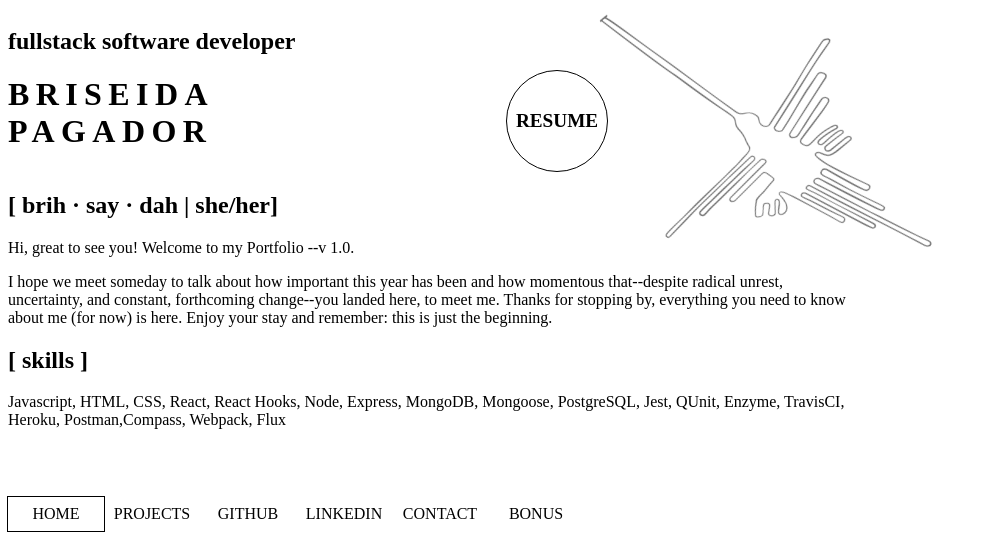
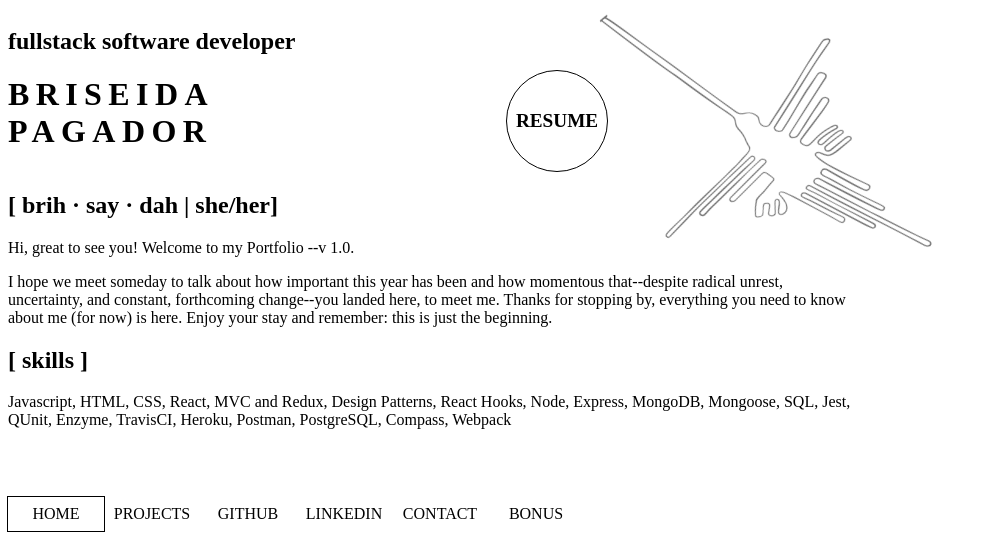
Before and after one commit to bpagador/portfolio, a React app: page / in a window 1280 px wide. Shown: the top 558 px of the page, without its empty margins (0-988 px from the left). Built offline with nearby package versions, Linux system fonts and the light colour scheme; a web font is replaced by a local one.

Commit message:
upgraded resume

```diff
--- a/src/components/home/Home.jsx
+++ b/src/components/home/Home.jsx
@@ -17,7 +17,7 @@ export default function Home() {
       </div><h2>[ skills ]</h2>
       <div>
         <p>
-        Javascript, HTML, CSS, React, React Hooks, Node, Express, MongoDB, Mongoose, PostgreSQL, Jest, QUnit, Enzyme, TravisCI, Heroku, Postman,Compass, Webpack, Flux
+        Javascript, HTML, CSS, React, MVC and Redux, Design Patterns, React Hooks, Node, Express, MongoDB, Mongoose, SQL, Jest, QUnit, Enzyme, TravisCI, Heroku, Postman, PostgreSQL, Compass, Webpack
         </p>
       </div>
       <br />
```
Also changed, not shown: 1 other file (tests, documents, lock files or other folders).
